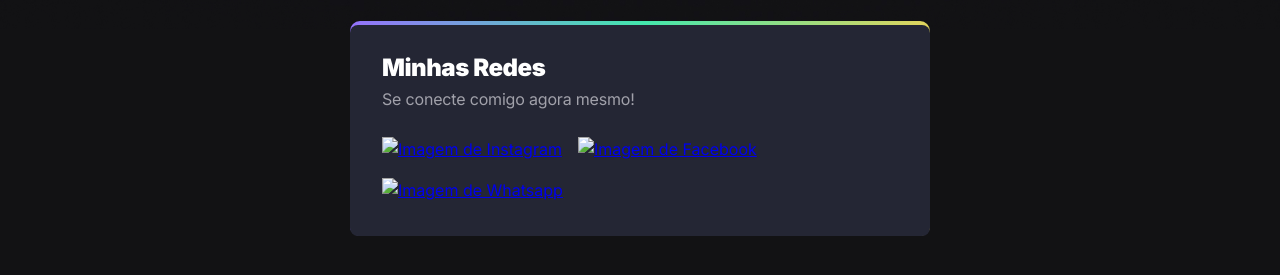
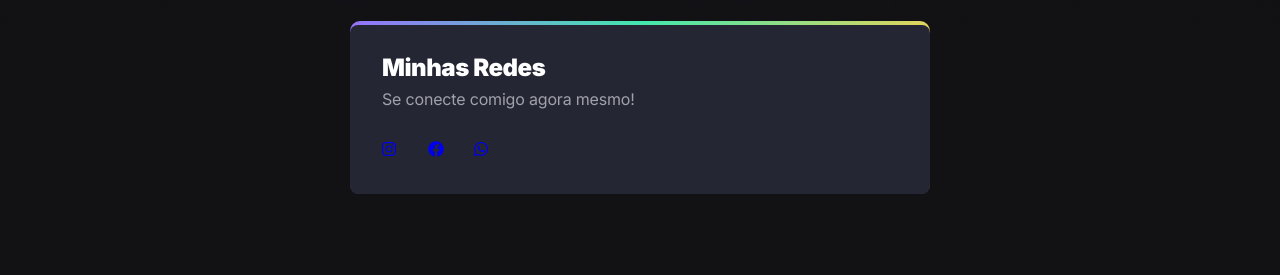
Before and after one commit to Pamplona-C/NLW, a plain HTML site: page Index.html in a window 1280 px wide. Shown: the part 643-918 px from the top of the page. After the commit the page ends 881 px from the top, so only its background shows below. Drawn offline with Linux system fonts and the light colour scheme.

Commit message:
modifield: index

```diff
--- a/Index.html
+++ b/Index.html
@@ -13,6 +13,7 @@
         <title>NLW E-sportes</title>
 
         <link rel="stylesheet" href="./styles.css">
+        <link rel="stylesheet" href="https://cdnjs.cloudflare.com/ajax/libs/font-awesome/6.2.0/css/all.min.css" integrity="sha512-xh6O/CkQoPOWDdYTDqeRdPCVd1SpvCA9XXcUnZS2FmJNp1coAFzvtCN9BmamE+4aHK8yyUHUSCcJHgXloTyT2A==" crossorigin="anonymous" referrerpolicy="no-referrer" />
 
     </head>
     <body>
@@ -100,7 +101,7 @@
                             <a
                             target="_blank"
                             href="https://www.instagram.com/pamplona.gustavo/">
-                                <img src="" alt="Imagem de Instagram">
+                                <i class="fa-brands fa-instagram"></i>
                             </a>
                         </li>
 
@@ -108,7 +109,7 @@
                             <a
                             target="_blank"
                             href="https://www.facebook.com/gustavo.pamplona.549/">
-                                <img src="" alt="Imagem de Facebook">
+                                <i class="fa-brands fa-facebook"></i>
                             </a>
                         </li>
 
@@ -116,7 +117,7 @@
                             <a
                             target="_blank"
                             href="https://wa.me/5564999013595">
-                                <img src="" alt="Imagem de Whatsapp">
+                                <i class="fa-brands fa-whatsapp"></i>
                             </a>
                         </li>
 
--- a/styles.css
+++ b/styles.css
@@ -107,9 +107,14 @@ section ul li{
 
 }
 
+section i{
+    width: 30px;
+}
+
 section ul li:hover{
     transform: scale(1.1);
 }
+
 
 .Games-list img {
     border-radius: 8px;  /*arredondamento de borda de imagem*/
@@ -121,6 +126,11 @@ section ul li:hover{
     width: 70px;  /*largura imagem*/
     border: 1px solid #443E54;
 }
+
+.fa-brands fa-whatsapp{
+
+}
+
 
 /*animation*/
 
```
